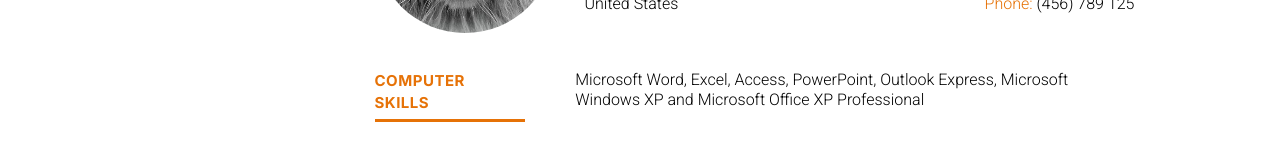
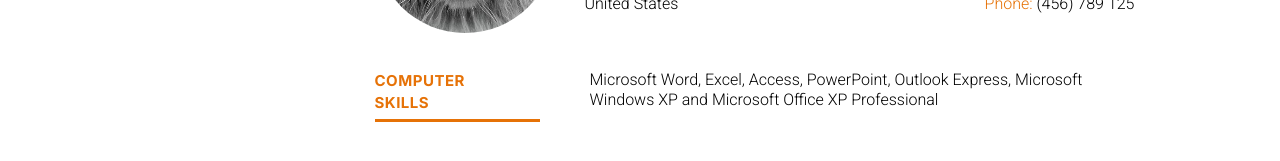
Before and after one commit to ClydeCode/cv-application, a React (Create React App) app: page / in a window 1280 px wide. Shown: the part 277-438 px from the top of the page. Built offline with nearby package versions, Linux system fonts and the light colour scheme.

Commit message:
Fix bug with design

```diff
--- a/src/styles/section.css
+++ b/src/styles/section.css
@@ -1,6 +1,6 @@
 .section {
     margin: 30px 0px;
-    min-width: 760px;
+    min-width: 765px;
 }
 
 .section-container {
@@ -28,4 +28,5 @@
     font-family: 'Roboto';
     font-weight: 300;
     line-height: 20px;
+    width: 100%;
 }
```
